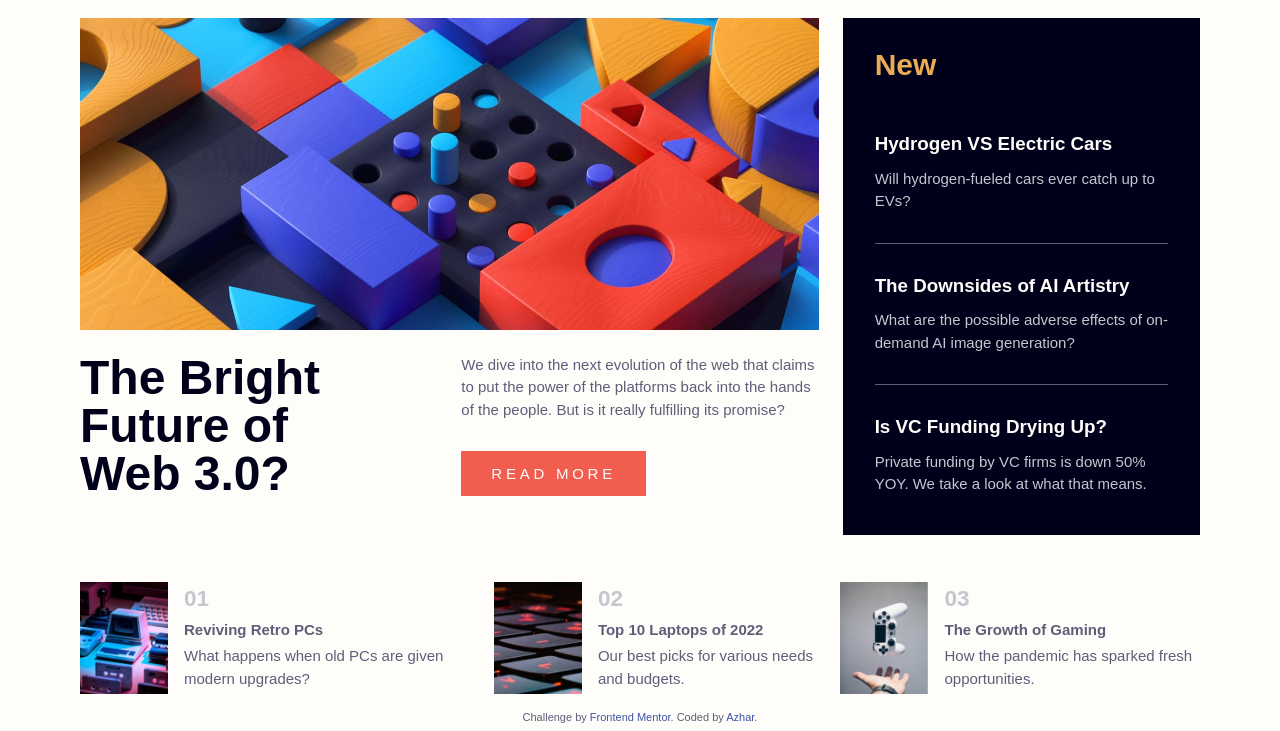
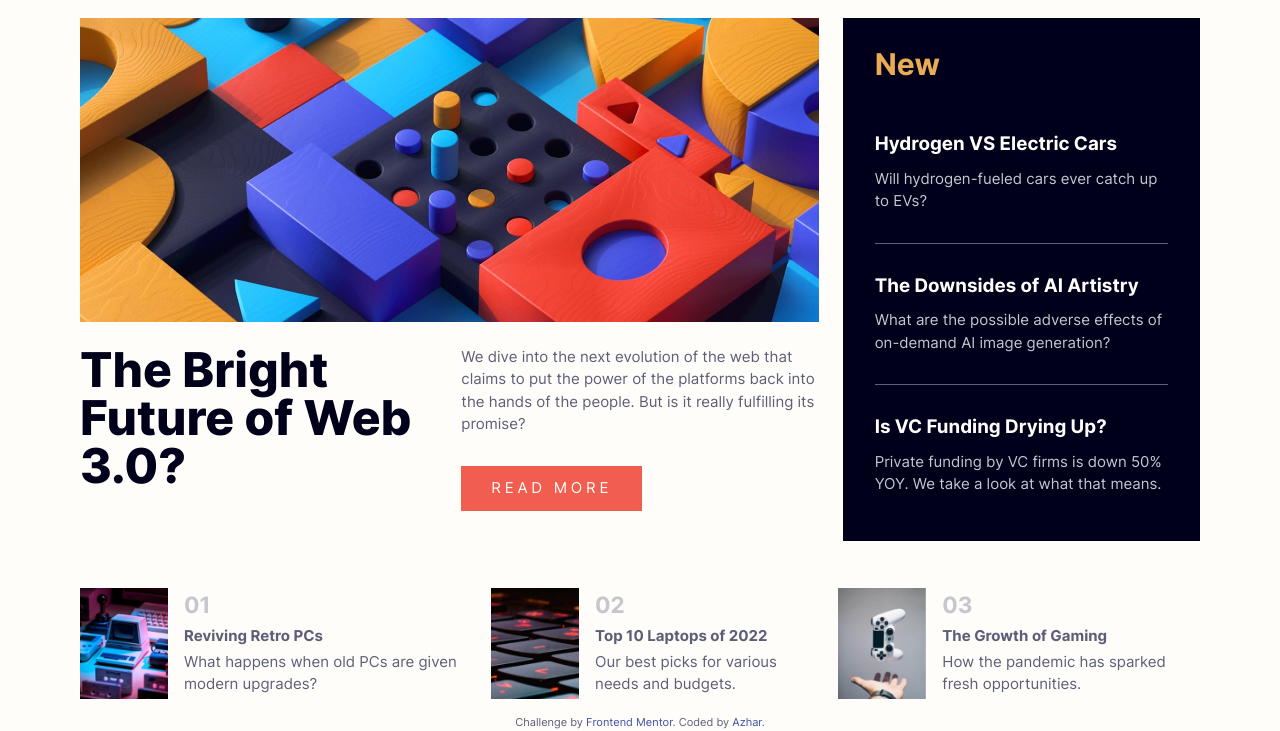
Before and after one commit to azhar1038/frontendmentor, a plain HTML site: page news-homepage/index.html in a window 1280 px wide. Shown: the part 102-833 px from the top of the page. Drawn offline with Linux system fonts and the light colour scheme; the site is published under a folder, as on GitHub Pages, so addresses that start at the root find nothing.

Commit message:
Update style.css

```diff
--- a/news-homepage/style.css
+++ b/news-homepage/style.css
@@ -1,25 +1,25 @@
 @font-face {
     font-family: InterVariable;
-    src: url("/assets/fonts/Inter-VariableFont_slnt,wght.ttf") format("truetype supports variations"),
-         url("/assets/fonts/Inter-VariableFont_slnt,wght.ttf") format("truetype-variations");
+    src: url("assets/fonts/Inter-VariableFont_slnt,wght.ttf") format("truetype supports variations"),
+         url("assets/fonts/Inter-VariableFont_slnt,wght.ttf") format("truetype-variations");
     font-weight: 100 1000;
 }
 
 @font-face {
     font-family: Inter;
-    src: url("/assets/fonts/static/Inter-Regular.ttf") format("truetype");
+    src: url("assets/fonts/static/Inter-Regular.ttf") format("truetype");
     font-weight: 400;
 }
 
 @font-face {
     font-family: Inter;
-    src: url("/assets/fonts/static/Inter-Bold.ttf") format("truetype");
+    src: url("assets/fonts/static/Inter-Bold.ttf") format("truetype");
     font-weight: 700;
 }
 
 @font-face {
     font-family: Inter;
-    src: url("/assets/fonts/static/Inter-ExtraBold.ttf") format("truetype");
+    src: url("assets/fonts/static/Inter-ExtraBold.ttf") format("truetype");
     font-weight: 800;
 }
 
```
